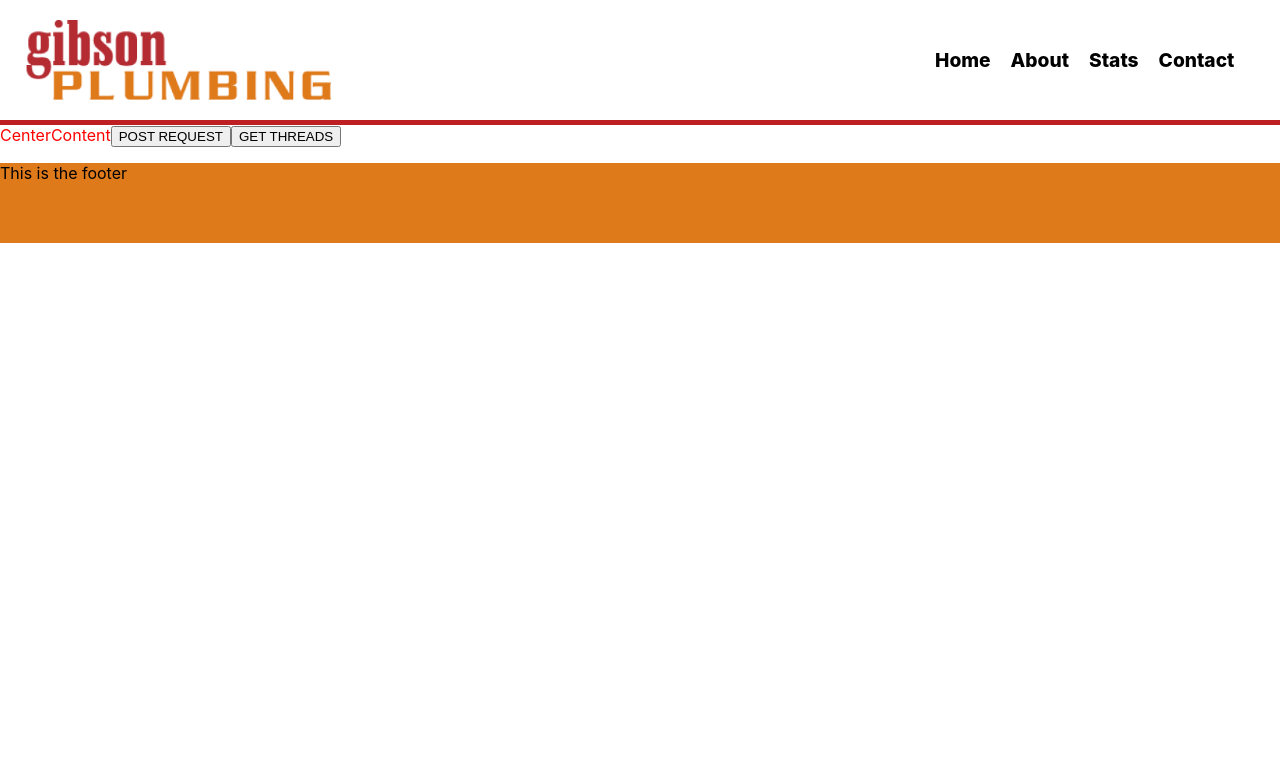
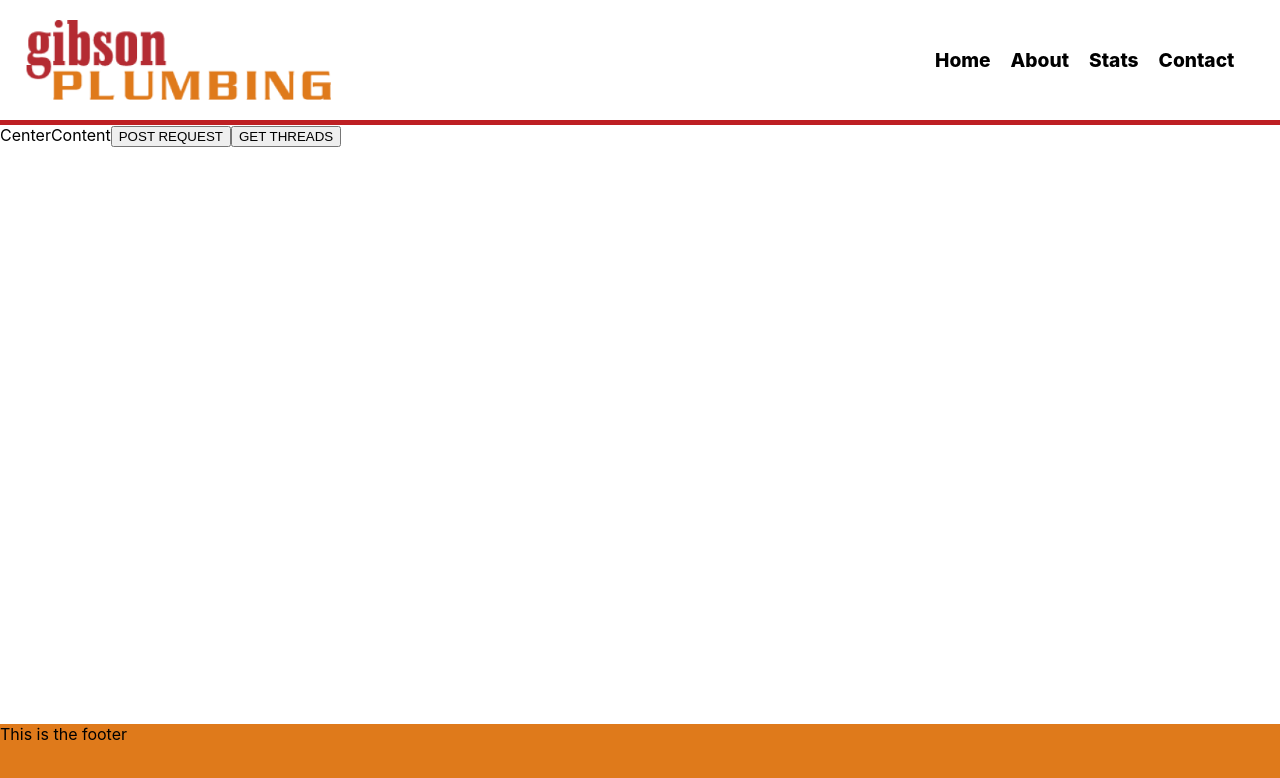
Before and after one commit to JS-goose/gibson-code-challenge, a React (Create React App) app: page / in a window 1280 px wide. Shown: the top 778 px of the page. Built offline with nearby package versions, Linux system fonts and the light colour scheme; no server answers.

Commit message:
changed height on container

```diff
--- a/src/components/CenterContent/CenterContent.module.css
+++ b/src/components/CenterContent/CenterContent.module.css
@@ -1,3 +1,3 @@
 #center-content-container {
-    color: red;
+    height: calc(100vh - 17.1vh - 10vh);
 }
```
